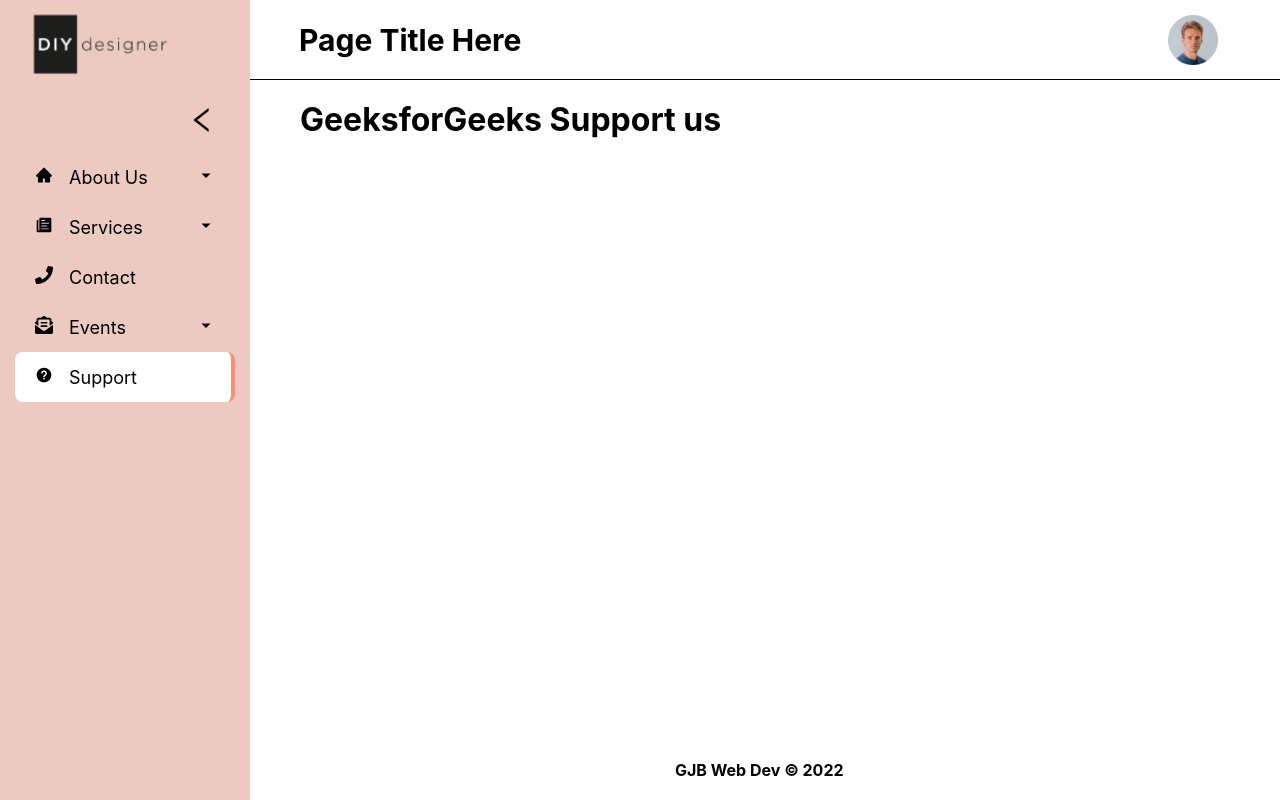
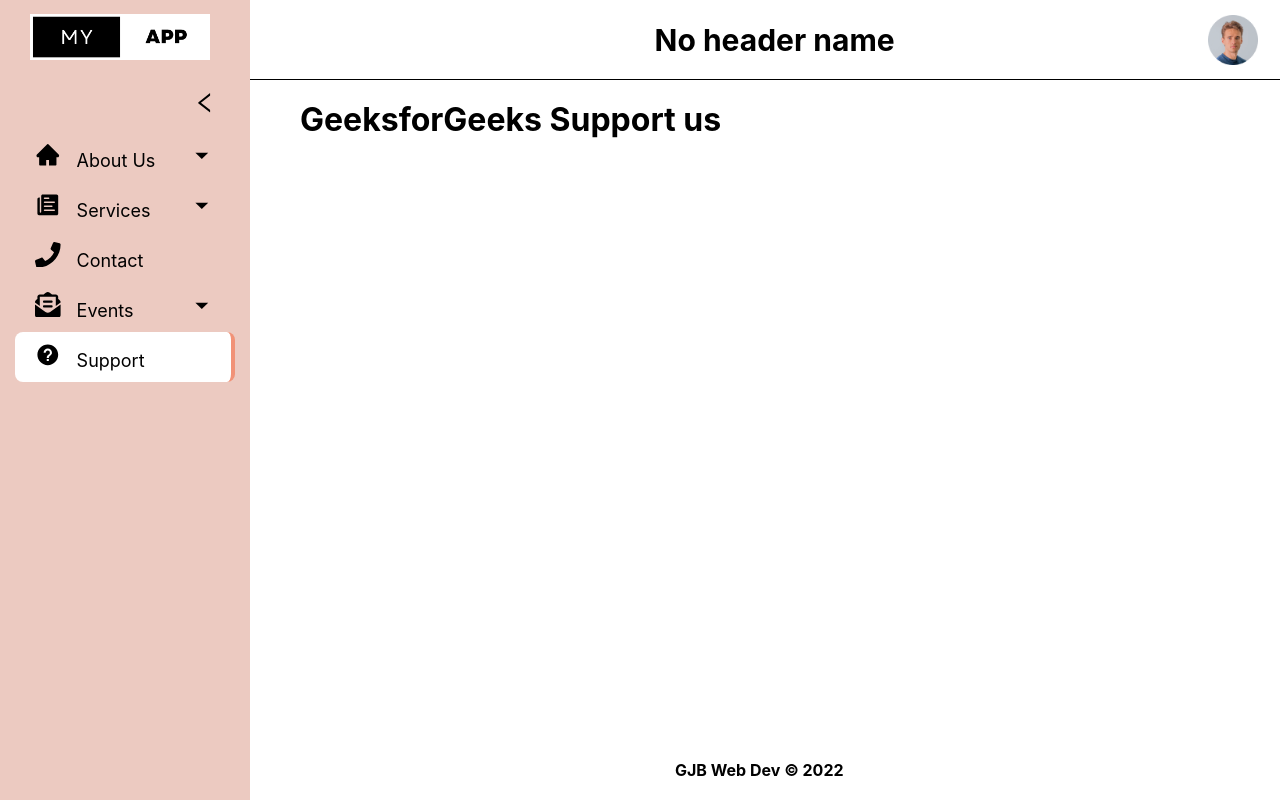
Before and after one commit to jaybecina/react-admin-layout, a React (Create React App) app: page /support in a window 1280 px wide. Built offline with nearby package versions, Linux system fonts and the light colour scheme.

Commit message:
Update styles for logo

```diff
--- /dev/null
+++ b/src/components/Navbar/HeaderTitleData.js
@@ -0,0 +1,28 @@
+export const headerTitle = (location) => {
+  let loc_name = location.pathname;
+  if (loc_name.includes("customers")) {
+    return "Customers";
+  } else if (loc_name.includes("mood-board")) {
+    return "Mood Boards";
+  } else if (loc_name.includes("mood-board")) {
+    return "Mood Boards";
+  } else if (loc_name.includes("reporting")) {
+    return "Reporting";
+  } else if (loc_name.includes("templates")) {
+    return "templates";
+  } else if (loc_name.includes("events")) {
+    return "Events";
+  } else if (loc_name.includes("supplier")) {
+    return "Suppliers";
+  } else if (loc_name.includes("payments")) {
+    return "Payments";
+  } else if (loc_name.includes("consultation")) {
+    return "Consultation";
+  } else if (loc_name.includes("users")) {
+    return "Users";
+  } else if (loc_name === "/") {
+    return "Dashboard";
+  } else {
+    return "No header name";
+  }
+};
--- a/src/components/Navbar/Navbar.jsx
+++ b/src/components/Navbar/Navbar.jsx
@@ -1,16 +1,18 @@
 import React, { useState } from "react";
-import { Link } from "react-router-dom";
+import { Link, useLocation } from "react-router-dom";
 import * as FaIcons from "react-icons/fa";
 import styled from "styled-components";
 
 import avatarUserImg from "../../assets/img/avatarUser.png";
-import diyLogo from "../../assets/logo/diyLogo.png";
+import myLogo from "../../assets/logo/myLogo.png";
+
+import { headerTitle } from "./HeaderTitleData";
 
 const Nav = styled.div`
   background: #fff;
   height: 80px;
   display: flex;
-  justify-content: flex-start;
+  justify-content: space-between;
   align-items: center;
   border-bottom: 1px solid #000;
 `;
@@ -20,19 +22,14 @@
   font-size: 2rem;
   height: 80px;
   display: flex;
-  /* justify-content: flex-start; */
   align-items: center;
 `;
 
 const NavRight = styled.div`
   display: ${(props) => (props.size.w > 768 ? "grid" : "block")};
-  margin-left: ${(props) => (props.size.w > 768 ? 0 : "auto")};
-  grid-template-columns: ${(props) =>
-    props.size.w > 768 ? "repeat(5, auto)" : "none"};
-  grid-gap: 10px;
   list-style: none;
   text-align: center;
-  width: 70vw;
+  width: 4rem;
   justify-content: end;
   margin-right: 1.4rem;
 `;
@@ -75,19 +72,24 @@
 const PageHeader = styled.h1`
   display: ${(props) => (props.size.w > 768 ? "block" : "none")};
   width: 100%;
-  margin-left: ${(props) => (props.sidebar ? "235px" : "50px")};
+  margin-top: 0;
+  margin-bottom: 0;
+  text-align: center;
+  margin-left: ${(props) => (props.sidebar ? "284px" : 0)};
   color: ${(props) => props.color};
   font-size: ${(props) => `${props.fontSize}px`};
 `;
 
 const NavMobileLogo = styled.img`
   display: ${(props) => (props.size.w > 768 ? "none" : "block")};
-  width: 160px;
+  width: 70px;
+  height: 50px;
   object-fit: contain;
-  margin: 2px 20px;
 `;
 
 const Navbar = ({ sidebar, setSidebar, size }) => {
+  const location = useLocation();
+
   const [subnav, setSubnav] = useState(false);
 
   const showSidebar = () => setSidebar(!sidebar);
@@ -100,7 +102,7 @@
         <FaIcons.FaBars onClick={showSidebar} />
       </NavIcon>
       <PageHeader color="#000" fontSize={30} sidebar={sidebar} size={size}>
-        Page Title Here
+        {headerTitle(location)}
       </PageHeader>
       <NavRight size={size}>
         <AvatarImg
@@ -109,7 +111,7 @@
           onClick={showSubnav}
           size={size}
         />
-        <NavMobileLogo src={diyLogo} alt="" size={size} />
+        <NavMobileLogo src={myLogo} alt="" size={size} />
         {subnav && (
           <DropdownContent>
             <a href="#">My Profile</a>
--- a/src/components/Sidebar/Sidebar.jsx
+++ b/src/components/Sidebar/Sidebar.jsx
@@ -8,7 +8,16 @@
 
 import Navbar from "../Navbar/Navbar";
 
-import diyLogo from "../../assets/logo/diyLogo.png";
+import myLogo from "../../assets/logo/myLogo.png";
+
+const MyProvider = ({ className, children }) => (
+  <IconContext.Provider value={{ className }}>{children}</IconContext.Provider>
+);
+
+const IconProviderStyled = styled(MyProvider)`
+  color: #000;
+  font-size: 1.6rem;
+`;
 
 const SidebarNav = styled.nav`
   background: #eccac1;
@@ -37,9 +46,10 @@
 `;
 
 const SideNavLogo = styled.img`
-  width: 160px;
+  width: 180px;
+  height: 70px;
   object-fit: contain;
-  margin: 2px 20px;
+  margin: 2px 30px;
 `;
 
 const NavIcon = styled(Link)`
@@ -88,12 +98,12 @@
 
   return (
     <>
-      <IconContext.Provider value={{ color: "#000" }}>
+      <IconProviderStyled>
         <Navbar sidebar={sidebar} setSidebar={setSidebar} size={size} />
         <SidebarNav sidebar={sidebar} size={size}>
           <SidebarWrap size={size}>
             <NavLogoDiv>
-              <SideNavLogo src={diyLogo} alt="" />
+              <SideNavLogo src={myLogo} alt="" />
               <NavIcon to="#">
                 <AiIcons.AiOutlineLeft onClick={showSidebar} />
                 {/* <AiIcons.AiOutlineClose onClick={showSidebar} /> */}
@@ -105,7 +115,7 @@
             <NavMobileLogout size={size}>Logout</NavMobileLogout>
           </SidebarWrap>
         </SidebarNav>
-      </IconContext.Provider>
+      </IconProviderStyled>
     </>
   );
 };
```
Also changed, not shown: src/assets/logo/JayLogo.png (deleted), src/assets/logo/myLogo.png (added).
